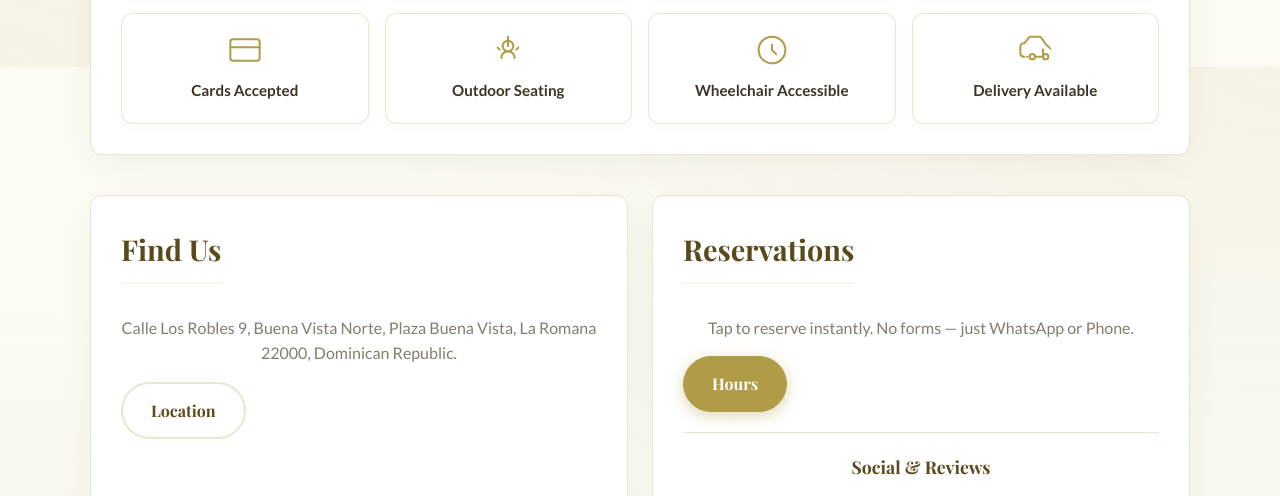
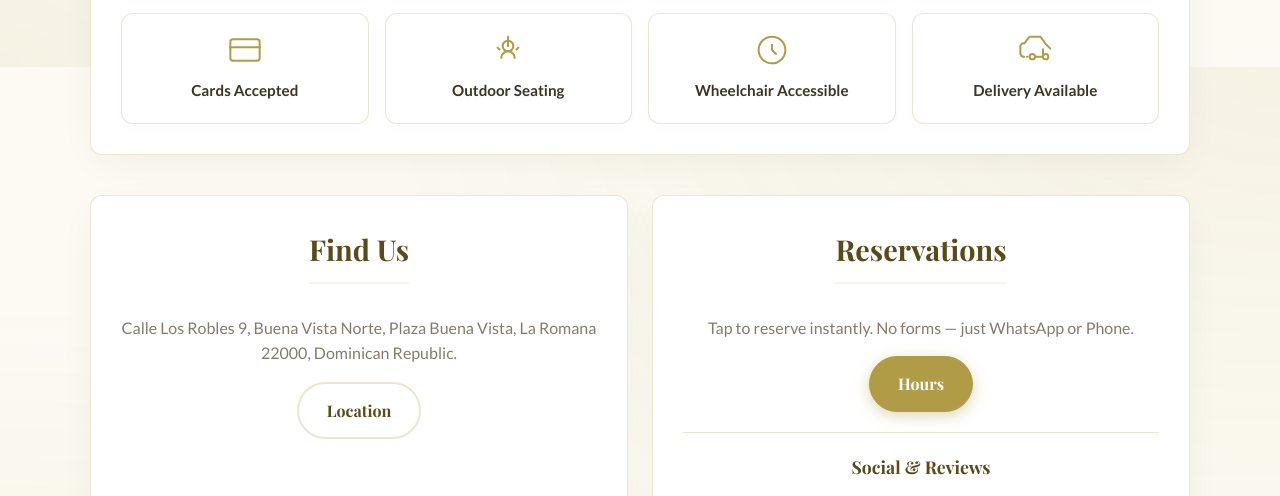
Before and after one commit to Antonio2017-dev/mozzarella-basilico, a plain HTML site: page index.html in a window 1280 px wide. Shown: the part 1533-2029 px from the top of the page. Drawn offline with nearby package versions, Linux system fonts and the light colour scheme; a web font is replaced by a local one.

Commit message:
Phase 8: Logo update and layout centering fixes

```diff
--- a/css/styles.css
+++ b/css/styles.css
@@ -201,11 +201,13 @@ main {
   margin: 0 auto;
 }
 
+/* Actions centering is handled by flexbox usually, but let's make sure */
 .actions {
   margin-top: 10px;
   display: flex;
   gap: 16px;
   justify-content: center;
+  /* Default center */
 }
 
 .btn {
@@ -268,6 +270,8 @@ main {
   box-shadow: var(--shadow);
   padding: 30px;
   height: 100%;
+  text-align: center;
+  /* Force centering for headers */
 }
 
 .card h2 {
--- a/index.html
+++ b/index.html
@@ -174,7 +174,7 @@
         <p class="small" data-i18n="locationDesc">
           Calle Los Robles 9, Buena Vista Norte, Plaza Buena Vista, La Romana 22000, Dominican Republic.
         </p>
-        <div class="actions" style="justify-content:flex-start; margin-top:15px;">
+        <div class="actions">
           <a class="btn secondary" href="location.html" data-i18n="navLocation">View Map</a>
         </div>
       </section>
@@ -184,7 +184,7 @@
         <p class="small" data-i18n="reserveDesc">
           Tap to reserve instantly. No forms — just WhatsApp or Phone.
         </p>
-        <div class="actions" style="justify-content:flex-start; margin-top:15px;">
+        <div class="actions">
           <a class="btn primary" href="hours.html" data-i18n="navHours">See Opening Hours</a>
         </div>
         <hr class="sep" />
```
Also changed, not shown: logo.png.
